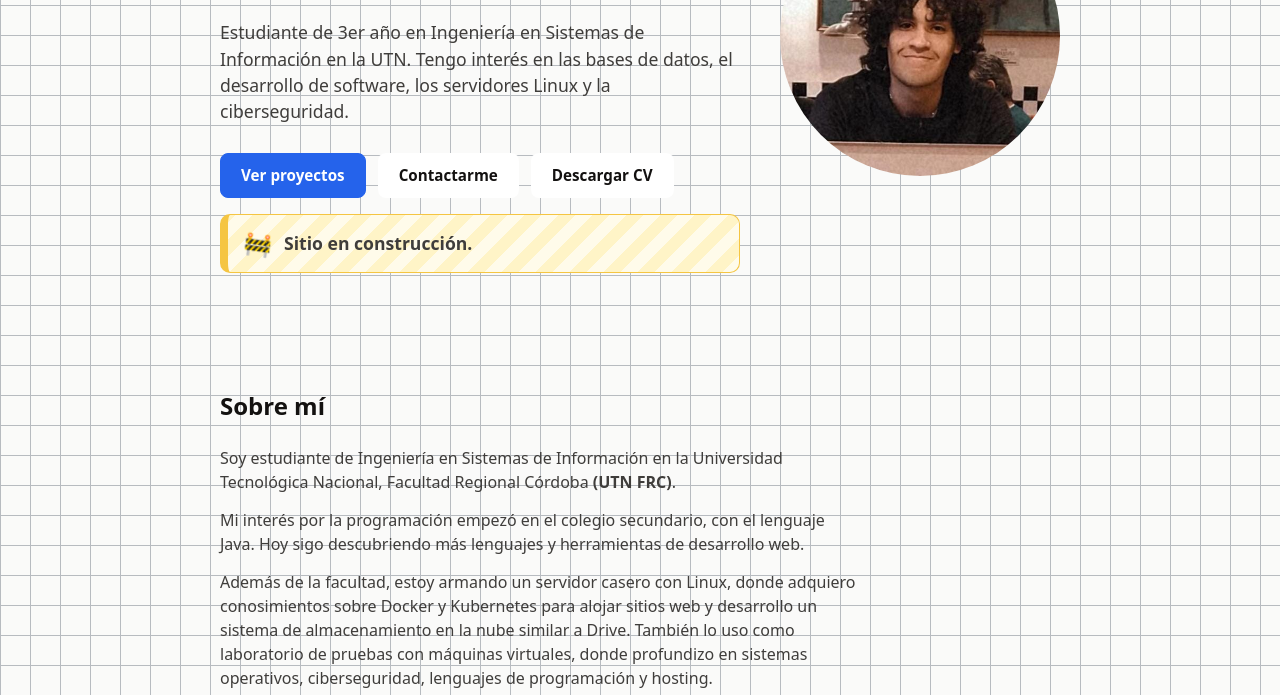
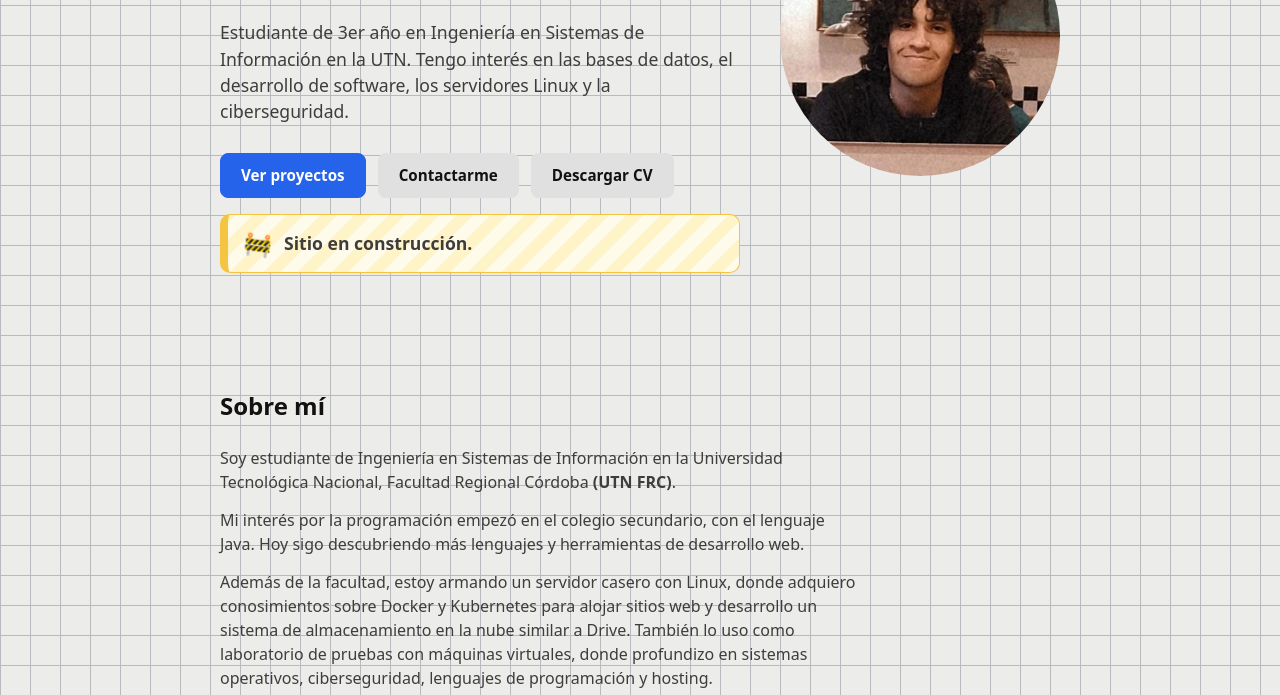
Before and after one commit to FranciscoFrontroth/portfolio, a plain HTML site: page index.html in a window 1280 px wide. Shown: the part 355-1050 px from the top of the page. Drawn offline with Linux system fonts and the light colour scheme.

Commit message:
modification white-theme color

```diff
--- a/styles.css
+++ b/styles.css
@@ -1,7 +1,7 @@
 
 :root {
-    --bg: #fafaf9;
-    --surface: #ffffff;
+    --bg: #ececea;
+    --surface: #e0e0e0;
     --text: #131110;
     --muted: #3f3d3b;
     --border: #df642700; /*podria eliminarlo*/
```
